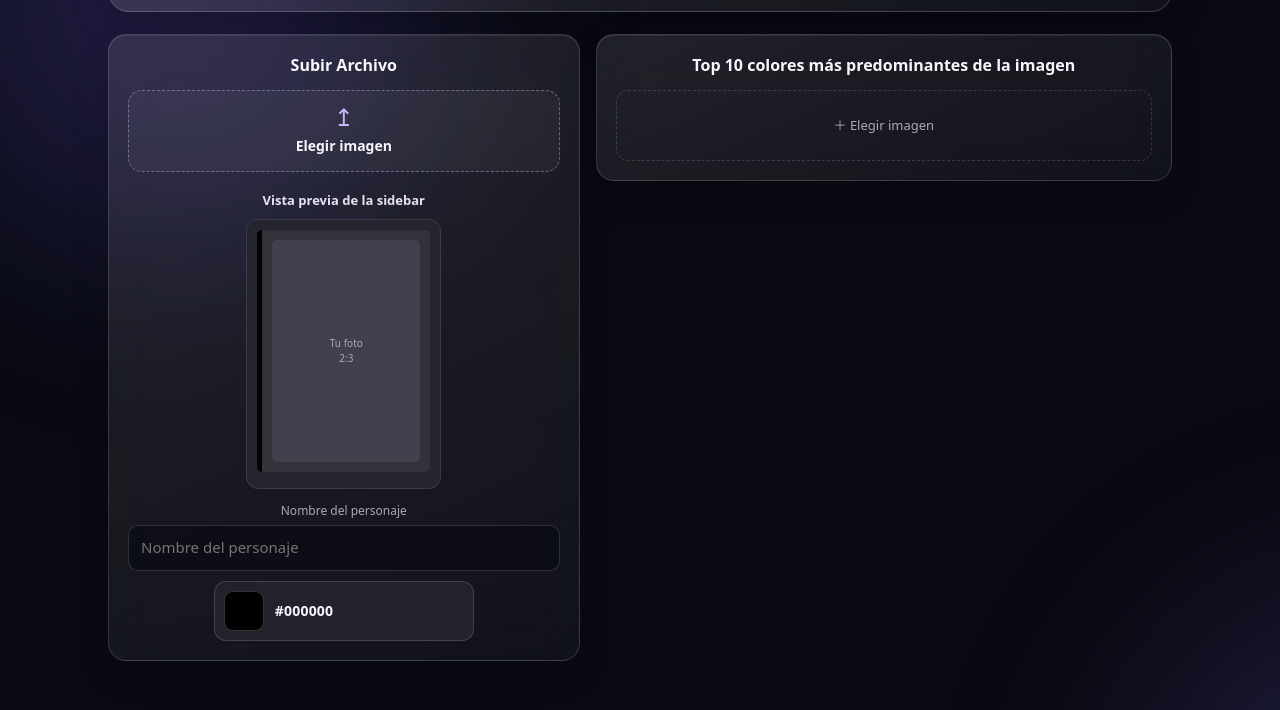
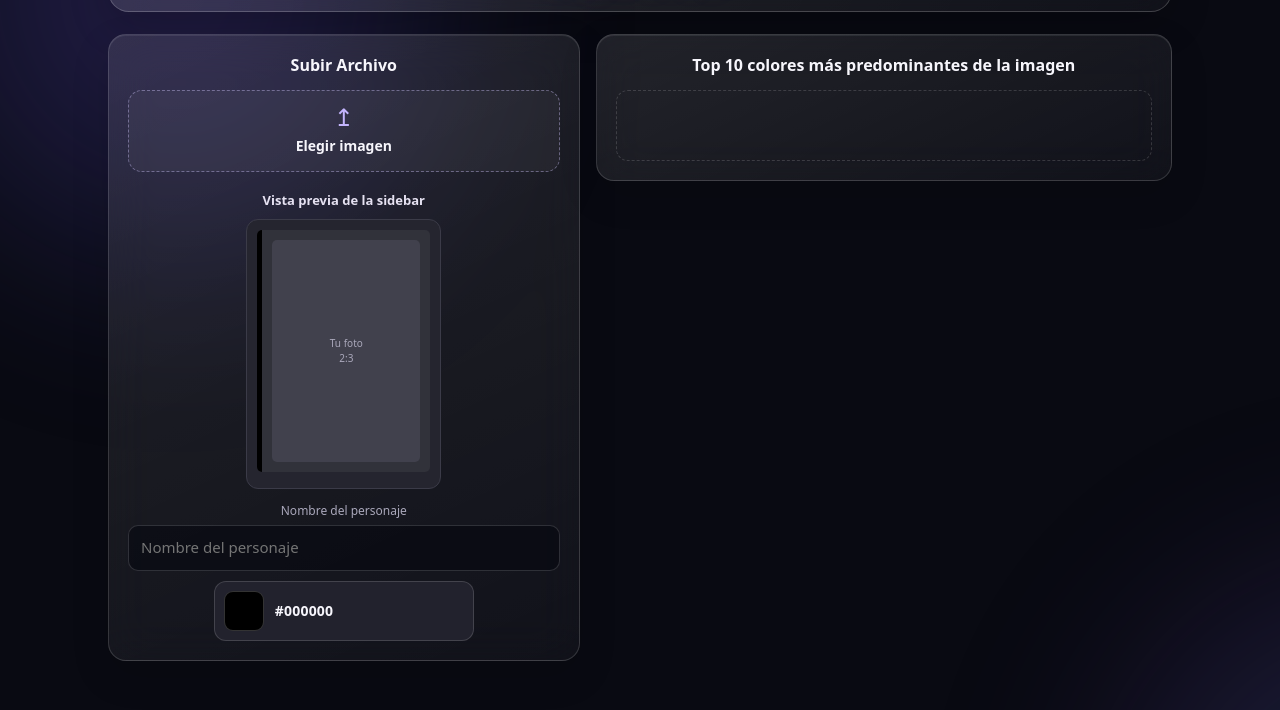
Before and after one commit to kaprish/KBS, a plain HTML site: page index.html in a window 1280 px wide. Shown: the part 90-800 px from the top of the page. Drawn offline with Linux system fonts and the light colour scheme.

Commit message:
Fix status div content and formatting in index.html

```diff
--- a/index.html
+++ b/index.html
@@ -25,7 +25,7 @@ header{position:relative;display:flex;align-items:center;justify-content:center;
 <div class="selected"><span class="chip" id="selectedChip" style="background:#000000"></span><div class="selected-text"><div class="hex-big" id="selectedHex">#000000</div><div class="rgb" id="selectedRgb">RGB 0, 0, 0</div><div class="rgb" id="selectedPercent"></div></div></div>
 </section>
 <section class="panel palette-panel"><h2>Top 10 colores más predominantes de la imagen</h2>
-<div id="status" class="status">＋ Elegir imagen</div><div class="progress hidden" id="progress"><span id="progressBar"></span></div><div class="palette-meta hidden" id="paletteMeta"><span id="resultCount">0 colores</span><span id="pageInfo"></span></div><div id="palette" class="palette"></div><div class="more-wrap hidden" id="moreWrap"><button class="btn" id="moreBtn">Cargar más colores</button></div></section>
+<div id="status" class="status"> ­­­ </div><div class="progress hidden" id="progress"><span id="progressBar"></span></div><div class="palette-meta hidden" id="paletteMeta"><span id="resultCount">0 colores</span><span id="pageInfo"></span></div><div id="palette" class="palette"></div><div class="more-wrap hidden" id="moreWrap"><button class="btn" id="moreBtn">Cargar más colores</button></div></section>
 </div></main><canvas id="canvas" hidden></canvas>
 <script>
 (()=>{'use strict';const $=id=>document.getElementById(id);const fileInput=$('fileInput'),canvas=$('canvas'),ctx=canvas.getContext('2d',{willReadFrequently:true});let exactColors=[],shownColors=[],selectedHex=null,imageUrl=null,rendered=0,filtered=[],busy=false,analysisToken=0,userSelectedColor=false;const PAGE=120,MAX_SIDE=280;
```
